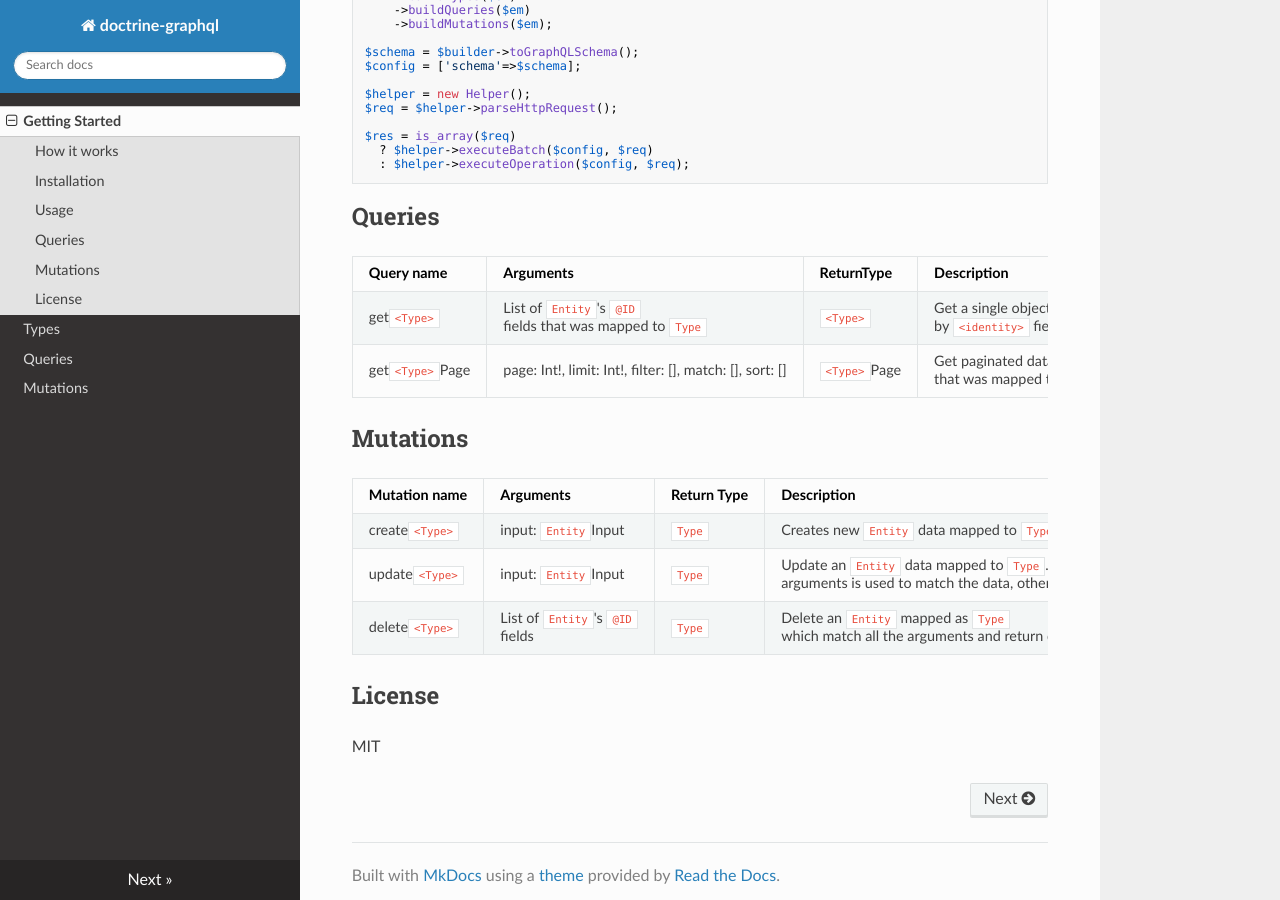
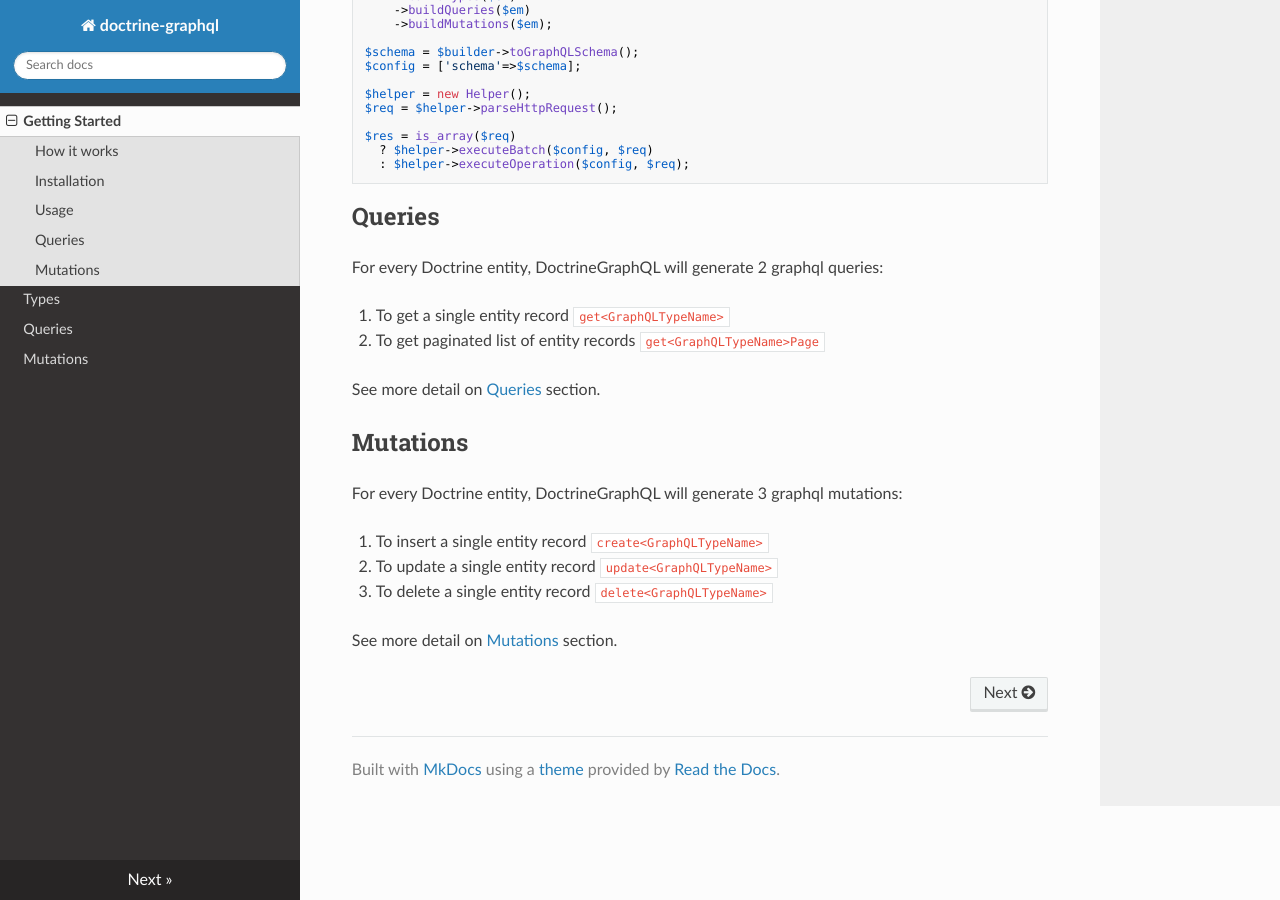
Before and after one commit to ncrypthic/doctrine-graphql, an MkDocs documentation site: the page built from docs/getting_started.md, in a window 1280 px wide and 900 px high, scrolled down 834 px. Built offline with MkDocs 1.6.1, drawn with Linux system fonts in a browser that asks for light colours; nearby versions of some CDN libraries; old or Windows-style settings are respelled for this version of MkDocs.

Commit message:
Update getting started documentation

```diff
--- a/docs/getting_started.md
+++ b/docs/getting_started.md
@@ -43,18 +43,19 @@ $res = is_array($req)
 
 ## Queries
 
-| Query name | Arguments | ReturnType | Description |
-| ---------- | --------- | ---------- | ----------- |
-| get`<Type>` | List of `Entity`'s `@ID` fields that was mapped to `Type` | `<Type>` | Get a single object of `entity` by `<identity>` field |
-| get`<Type>`Page | page: Int!, limit: Int!, filter: [], match: [], sort: [] | `<Type>`Page | Get paginated data of `Entity` that was mapped to `Type` |
+For every Doctrine entity, DoctrineGraphQL will generate 2 graphql queries:
+
+1. To get a single entity record `get<GraphQLTypeName>`
+2. To get paginated list of entity records `get<GraphQLTypeName>Page`
+
+See more detail on [Queries](queries.md) section.
 
 ## Mutations
 
-| Mutation name | Arguments | Return Type | Description |
-| ------------- | --------- | ----------- | ----------- |
-| create`<Type>` | input: `Entity`Input | `Type` | Creates new `Entity` data mapped to `Type` |
-| update`<Type>` | input: `Entity`Input | `Type` | Update an `Entity` data mapped to `Type`. All identity fields on `input` arguments is used to match the data, other args will be used as update values |
-| delete`<Type>` | List of `Entity`'s `@ID` fields | `Type` | Delete an `Entity` mapped as `Type` which match all the arguments and return deleted entity data |
+For every Doctrine entity, DoctrineGraphQL will generate 3 graphql mutations:
 
-## License
-MIT
+1. To insert a single entity record `create<GraphQLTypeName>`
+2. To update a single entity record `update<GraphQLTypeName>`
+3. To delete a single entity record `delete<GraphQLTypeName>`
+
+See more detail on [Mutations](mutations.md) section.
```
